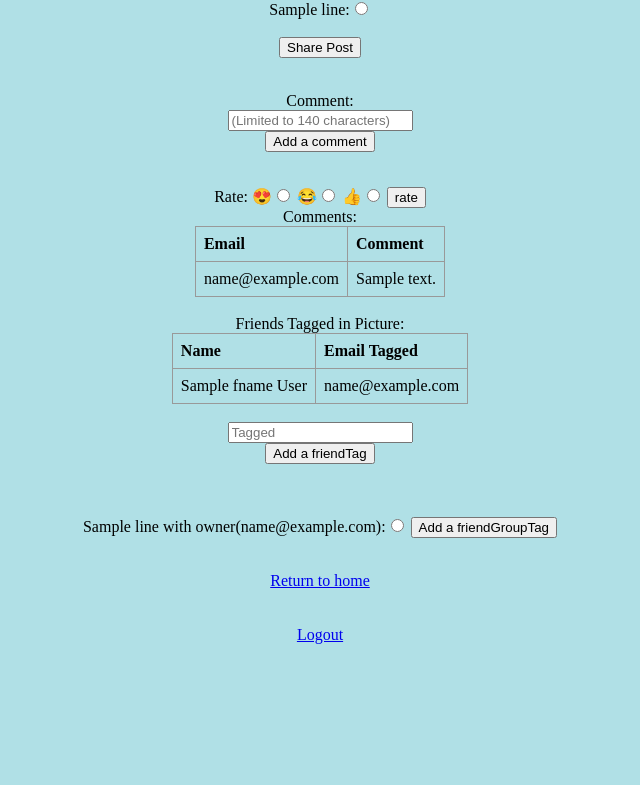
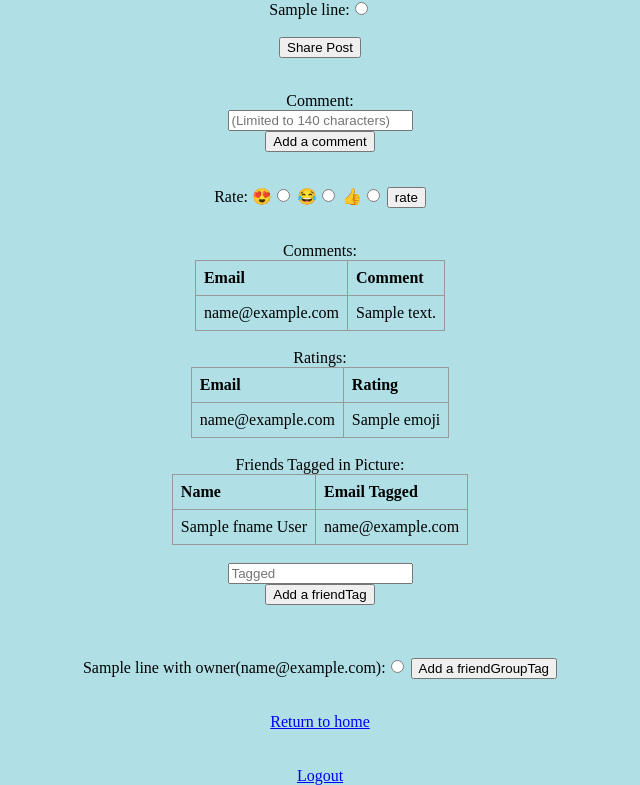
Before and after one commit to md3756/PriCoSha, a Flask app: template templates/show_posts.html in a window 1280 px wide. Shown: the part 335-1120 px from the top of the page, without its empty margins (320-960 px from the left). Before the commit the page ends 979 px from the top, so only its background shows below. Run offline with Flask 2, Linux system fonts and the light colour scheme; the template is opened without the code that fills it: most values are stand-ins (such as "Sample title", 1, 10 or a date in 2020).

Commit message:
Added rate feature, and edited comment feature

```diff
--- a/app.py
+++ b/app.py
@@ -7,7 +7,8 @@ app = Flask(__name__)
 #Configure MySQL
 conn = pymysql.connect(host='localhost',
                        user='root',
-                       password = '',
+                       password = 'root',
+                       port = 8889,
                        db='pricosha',
                        charset='utf8mb4',
                        cursorclass=pymysql.cursors.DictCursor)
@@ -158,13 +159,14 @@ def show_posts():
     ins = 'SELECT DISTINCT fg_name, owner_email FROM belong WHERE email = %s'
     cursor.execute(ins, (user))
     data2 = cursor.fetchall()
-    cursor.close()
-    cursor = conn.cursor()
     ins = 'SELECT email, comment FROM comments WHERE item_id = %s'
     cursor.execute(ins, (item))
     data3 = cursor.fetchall()
+    ins = 'SELECT email, emoji FROM rate WHERE item_id = %s'
+    cursor.execute(ins, (item))
+    data4 = cursor.fetchall()
     cursor.close()
-    return render_template('show_posts.html', post = data, tags = data1, groups = data2, comments = data3)
+    return render_template('show_posts.html', post = data, tags = data1, groups = data2, comments = data3, ratings = data4)
 
 @app.route('/comment', methods=['GET', 'POST'])
 def comment():
@@ -172,10 +174,41 @@ def comment():
     item = session['item_id']
     comment = request.form['the_comment']
     cursor = conn.cursor()
-    ins = 'INSERT INTO comments VALUES(%s, %s, NOW(), %s)'
-    cursor.execute(ins, (email, item, comment))
-    conn.commit()
-    cursor.close()
+    ins = 'SELECT * FROM comments WHERE item_id = %s AND email = %s'
+    cursor.execute(ins, (item, email))
+    data1 = cursor.fetchall()
+    error = None
+    if (data1):
+        error = "You already commented on this post :)!"
+    else:
+        ins = 'INSERT INTO comments VALUES(%s, %s, NOW(), %s)'
+        cursor.execute(ins, (email, item, comment))
+        conn.commit()
+        cursor.close()
+    return redirect(url_for('home'))
+
+@app.route('/rate', methods=['GET', 'POST'])
+def rate():
+    email = session['email']
+    item = session['item_id']
+    emoji = int(request.form['emoji'])
+    cursor = conn.cursor()
+    ins = 'SELECT * FROM rate WHERE item_id = %s AND email = %s'
+    cursor.execute(ins, (item, email))
+    data1 = cursor.fetchall()
+    error = None
+    if (data1):
+        error = "You already rated this post! :)"
+    else:
+        if (emoji == 1):
+            ins = 'INSERT INTO rate VALUES(%s, %s, NOW(), "😍")'
+        if (emoji == 2):
+            ins = 'INSERT INTO rate VALUES(%s, %s, NOW(), "😂")'
+        if (emoji == 3):
+            ins = 'INSERT INTO rate VALUES(%s, %s, NOW(), "👍")'
+        cursor.execute(ins, (email, item))
+        conn.commit()
+        cursor.close()
     return redirect(url_for('home'))
 
 @app.route('/show_visibleposts', methods=['GET','POST'])
@@ -195,8 +228,14 @@ def show_visibleposts():
     ins = 'SELECT DISTINCT fg_name, owner_email FROM belong AS b WHERE email = %s AND status = "TRUE" AND (fg_name, owner_email) in (SELECT fg_name, owner_email FROM belong WHERE email = %s AND fg_name = b.fg_name AND owner_email = b.owner_email AND status = "TRUE")'
     cursor.execute(ins, (poster, user))
     data2 = cursor.fetchall()
+    ins = 'SELECT email, comment FROM comments WHERE item_id = %s'
+    cursor.execute(ins, (item))
+    data3 = cursor.fetchall()
+    ins = 'SELECT email, emoji FROM rate WHERE item_id = %s'
+    cursor.execute(ins, (item))
+    data4 = cursor.fetchall()
     cursor.close()
-    return render_template('show_visibleposts.html', post = data, tags = data1, groups = data2)
+    return render_template('show_visibleposts.html', post = data, tags = data1, groups = data2, comments = data3, ratings = data4)
 
 @app.route('/show_publicposts', methods=['GET','POST'])
 def show_publicposts():
@@ -212,8 +251,14 @@ def show_publicposts():
     ins = 'SELECT fname, lname, person.email FROM tag JOIN person ON tag.email_tagged = person.email WHERE item_id = %s AND status = "TRUE"'
     cursor.execute(ins, (item))
     data1 = cursor.fetchall()
+    ins = 'SELECT email, comment FROM comments WHERE item_id = %s'
+    cursor.execute(ins, (item))
+    data2 = cursor.fetchall()
+    ins = 'SELECT email, emoji FROM rate WHERE item_id = %s'
+    cursor.execute(ins, (item))
+    data3 = cursor.fetchall()
     cursor.close()
-    return render_template('show_publicposts.html', post = data, tags = data1)
+    return render_template('show_publicposts.html', post = data, tags = data1, comments = data2, ratings = data3)
 
 @app.route('/edit_post', methods=['GET','POST'])
 def edit_post():
--- a/templates/show_posts.html
+++ b/templates/show_posts.html
@@ -91,11 +91,13 @@ Comment:
 </form>
 <br>
 
-Rate:
-😍<input type="radio" value="😍" />
-😂<input type = "radio" value="😂" />
-👍<input type="radio" value="👍" />
-<input type="submit" value=rate />
+<form action="/rate" method = "POST">
+    Rate:
+    😍<input type="radio" name="emoji" value="1" />
+    😂<input type = "radio" name="emoji" value="2" />
+    👍<input type="radio" name="emoji" value="3" />
+    <input type="submit" value=rate />
+</form>
 
 <br>
 Comments:
@@ -112,6 +114,22 @@ Comments:
         {% endfor %}
     </table>
 <br>
+
+Ratings:
+<table>
+    <table>
+        <th>Email</th>
+        <th>Rating</th>
+
+        {% for line in ratings %}
+        <tr>
+            <td>{{line.email}}</td>
+            <td>{{line.emoji}}</td>
+        </tr>
+        {% endfor %}
+    </table>
+
+    <br>
 
 Friends Tagged in Picture:
 <table>
```
Also changed, not shown: templates/show_publicposts.html (+23 -5 lines), templates/show_visibleposts.html (+23 -5 lines).
